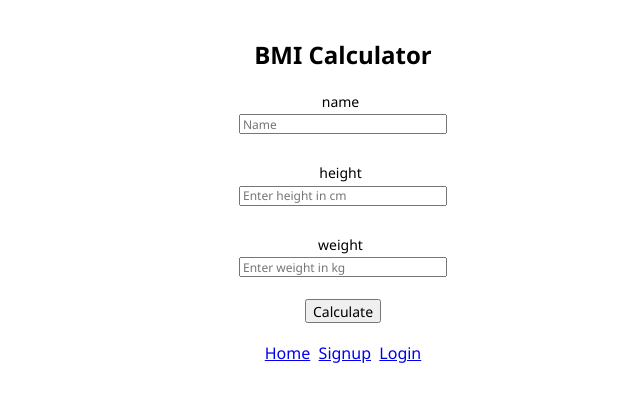
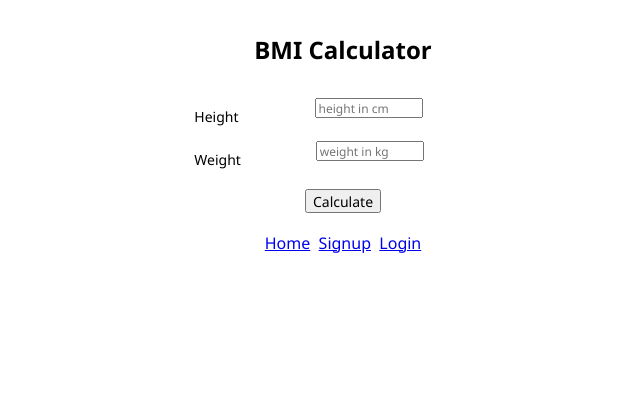
Before and after one commit to peterraymond/bmicalcui, a React (Create React App) app: page / in a window 1280 px wide. Shown: the top 402 px of the page, without its empty margins (297-937 px from the left). Built offline with nearby package versions, Linux system fonts and the light colour scheme; what amazon-cognito-identity-js would draw is missing.

Commit message:
uses Lambda for calc and tried to improve layout

```diff
--- a/src/App.js
+++ b/src/App.js
@@ -1,10 +1,5 @@
 import React from "react";
 import "./styles.css";
-import Signup from "./components/Signup";
-import Login from "./components/Login";
-import { Account } from "./components/Account";
-import Status from "./components/Status";
-import Settings from "./components/Settings";
 import Bmi from "./Bmi";
 import Nav from "./components/Nav"
 
--- a/src/Bmi.js
+++ b/src/Bmi.js
@@ -1,6 +1,6 @@
 import React, { useState } from "react";
 import axios from 'axios';
-
+import UserPool from "./UserPool";
 import TextInput from "./components/TextInput";
 import Button from "./components/Button";
 import './styles.css';
@@ -10,15 +10,13 @@ import './styles.css';
 const App = () => {
 
   /* use state hooks to get the value of the input boxes */
-  const [name, setName] = useState("");
   const [weight, setWeight] = useState("");
   const [height, setHeight] = useState("");
   const [bmi, setBmi] = useState();
   const [bmiClass, setBmiClass] = useState();
 
-  const [remotebmi, setRemoteBmi] = useState();
+  const [remoteBmi, setRemoteBmi] = useState();
 
-  const handleNameChange = (event) => setName(event.target.value);
   const handleHeightChange = (event) => setHeight(event.target.value);
   const handleWeightChange = (event) => setWeight(event.target.value);
 
@@ -26,24 +24,33 @@ const App = () => {
 
   const computeBmi = () => {
 
-    let bmiValue = (weight / (height / 100) ** 2).toFixed(2);
+  let bmiValue = 0; //(weight / (height / 100) ** 2).toFixed(1);
 
-   let ApiUrl = 'https://30zat9xfgj.execute-api.eu-west-2.amazonaws.com/dev';
+  let ApiUrl = 'https://30zat9xfgj.execute-api.eu-west-2.amazonaws.com/dev';
    //let ApiUrl = 'http://localhost:4000/bmi';
 
-    console.log("computeBmi: local bmiValue: " + bmiValue);
+  console.log("computeBmi: local bmiValue: " + bmiValue);
+
+  const  user = UserPool.getCurrentUser()
+  console.log("user:", user);
+  console.log("username: ", user.getUsername());
+
 
     axios.get(ApiUrl, {
-
-          params: {
-         name: name,
+      params: {
          weight: weight,
          height: height
       }})
     .then(resp => {
-        console.log("remote response");
-        console.log(resp.data);
-        setRemoteBmi(resp.data.result);
+      console.log(resp.data);
+      setRemoteBmi(resp.data.result);
+      console.log("Bmi:", bmi );
+      bmiValue = resp.data.result;
+      setBmi(bmiValue);
+      let bmiClass = getBmi(bmiValue);
+      setBmiClass(bmiClass);
+      setHeight("")
+      setWeight("")
 
     })
     .catch(err => {
@@ -51,15 +58,14 @@ const App = () => {
         console.error(err);
     });
 
+    // working local version
+    //setBmi(bmiValue);
+    //let bmiClass = getBmi(bmiValue);
+    //setBmiClass(bmiClass);
+    //setHeight("")
+    //setWeight("")
 
-
-    setBmi(bmiValue);
-    let bmiClass = getBmi(bmiValue);
-    setBmiClass(bmiClass);
-    setHeight("")
-    setWeight("")
   };
-
 
 
   const getBmi = (bmi) => {
@@ -74,7 +80,7 @@ const App = () => {
       return "Overweight";
     }
     if (bmi >= 30) {
-      return "Obesity";
+      return "Obese";
     }
     setCalcRequested(true);
   };
@@ -84,18 +90,11 @@ const App = () => {
     <div className="container">
       <div className="row">
       <h2>BMI Calculator</h2>
-        <TextInput
-          label="name"
-          placeholder="Name"
-          handleChange={handleNameChange}
-          value={name}
-          type="text"
-        />
       </div>
       <div className="row">
         <TextInput
-          label="height"
-          placeholder="Enter height in cm"
+          label="Height"
+          placeholder="height in cm"
           handleChange={handleHeightChange}
           value={height}
           type="number"
@@ -103,8 +102,8 @@ const App = () => {
       </div>
       <div className="row">
         <TextInput
-          label="weight"
-          placeholder="Enter weight in kg"
+          label="Weight"
+          placeholder="weight in kg"
           handleChange={handleWeightChange}
           value={weight}
           type="number"
@@ -117,8 +116,8 @@ const App = () => {
         <Button label="Calculate" onClick={computeBmi} />
       </div>
       <div>
-        {isNaN(bmi)?null:<h3>Browser calculated BMI  = {bmi}</h3> }
-        {isNaN(bmi)?null:<h3>Remote API calculated BMI  = {remotebmi}</h3>}
+        {/*isNaN(bmi)?null:<h3>Browser calculated BMI  = {bmi}</h3>*/ }
+        {isNaN(bmi)?null:<h3>BMI  = {remoteBmi}</h3>}
         <h3>{bmiClass}</h3>
 
         {isNaN(bmi) && calcRequested ? <div>Did you enter numbers?!</div> : ""}
--- a/src/styles.css
+++ b/src/styles.css
@@ -2,6 +2,7 @@
     font-family: sans-serif;
     text-align: center;
   }
+
   .container {
     width: 100%;
     /*height: 100%;*/
@@ -9,6 +10,8 @@
     justify-content: center;
     align-items: center;
     flex-direction: column;
+    align-items: center;
+
 
 
     /*added to to understand the layout*/
@@ -16,24 +19,25 @@
     border: 1px solid #B22222;
     border-radius: 1px;
     */
+
   }
-
   .row {
     display: block;
-    width: 50%;
-    margin: auto;
-    padding: 10px;
-    box-sizing: border-box;
+    width: 24%;
+    padding: 5px;
+    align-items: center;
 
     /*
-    border: 1px solid #B22222;
+    border: 1px solid #2c22b2;
     border-radius: 1px;
     */
 
   }
   .label {
-    padding: 1px;
-    margin-right: 5px;
+    padding: 3px;
+    margin-right: 1px;
+    float: left;
+    font-size: 14px;
 
     /*
     border: 1px solid #B22222;
@@ -41,6 +45,7 @@
     */
   }
 
+/* thesea the sign in form I think */
   label {
     display: block;
     margin-top: 8px;
@@ -53,7 +58,7 @@
 
   input {
     height: 14px;
-    width: 200px;
+    width: 100px;
     font-size: 12px;
   }
 
```
Also changed, not shown: src/components/TextInput.js (+3 -4 lines).
